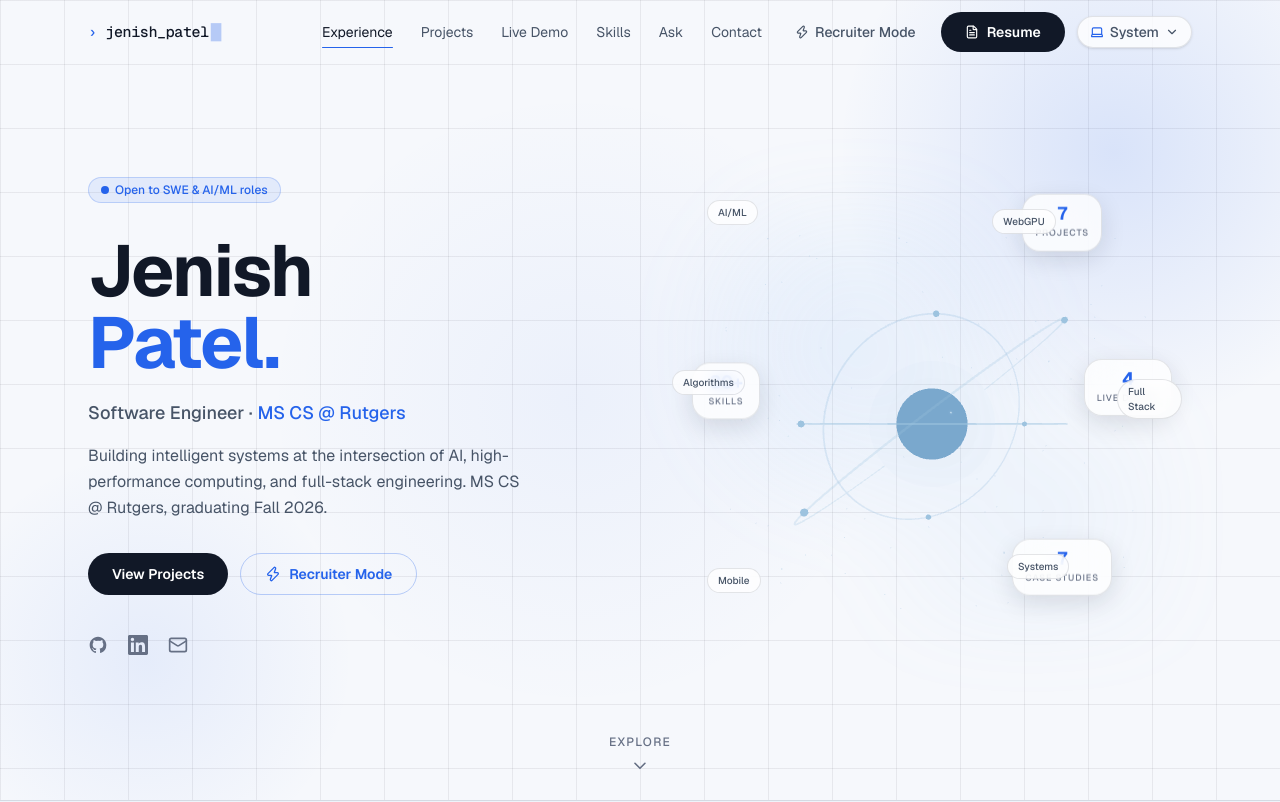
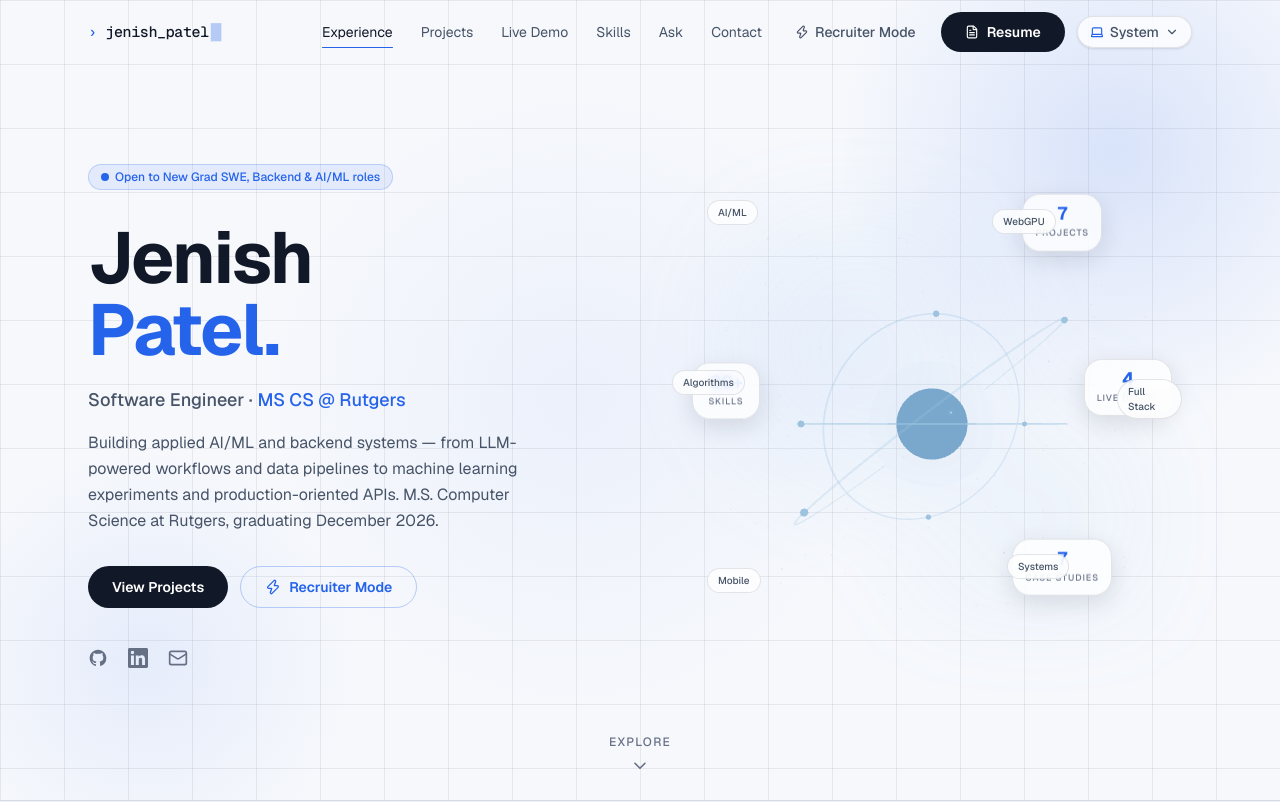
Before and after one commit to JenishPatel20/jenish-portfolio, a Next.js app: page / in a window 1280 px wide. Shown: the top 802 px of the page. Built offline with nearby package versions, Linux system fonts and the light colour scheme.

Commit message:
Refresh hero positioning and graduation timing

```diff
--- a/src/components/hero.tsx
+++ b/src/components/hero.tsx
@@ -74,7 +74,7 @@ export function Hero({ onRecruiterMode }: HeroProps) {
                   style={{ backgroundColor: "var(--pg-accent)" }}
                 />
               </span>
-              Open to SWE &amp; AI/ML roles
+              Open to New Grad SWE, Backend &amp; AI/ML roles
             </motion.div>
 
             {/* Name */}
@@ -91,7 +91,7 @@ export function Hero({ onRecruiterMode }: HeroProps) {
 
             {/* Subtitle — mask reveal + split colour (Effect 01 + 14) */}
             <p className="text-lg font-medium mb-4 flex flex-wrap gap-x-[0.27em]">
-              {/* "Software Engineer ·" — white */}
+              {/* "AI/ML Engineer · Backend & Software Systems ·" — white */}
               <span style={{ overflow: "hidden", display: "inline-block" }}>
                 <motion.span
                   style={{ display: "inline-block", color: "var(--pg-text-2)" }}
@@ -102,7 +102,7 @@ export function Hero({ onRecruiterMode }: HeroProps) {
                   Software Engineer ·
                 </motion.span>
               </span>
-              {/* "MS CS @ Rutgers" — accent blue */}
+              {/* "MS CS @ Rutgers · Dec 2026" — accent blue */}
               <span style={{ overflow: "hidden", display: "inline-block" }}>
                 <motion.span
                   style={{ display: "inline-block", color: "var(--pg-accent)" }}
@@ -123,8 +123,8 @@ export function Hero({ onRecruiterMode }: HeroProps) {
               className="text-base leading-relaxed mb-8 max-w-md"
               style={{ color: "var(--pg-text-2)" }}
             >
-              Building intelligent systems at the intersection of AI, high-performance computing,
-              and full-stack engineering. MS CS @ Rutgers, graduating Fall 2026.
+              Building applied AI/ML and backend systems — from LLM-powered workflows and data pipelines
+              to machine learning experiments and production-oriented APIs. M.S. Computer Science at Rutgers, graduating December 2026.
             </motion.p>
 
             {/* CTAs */}
```
